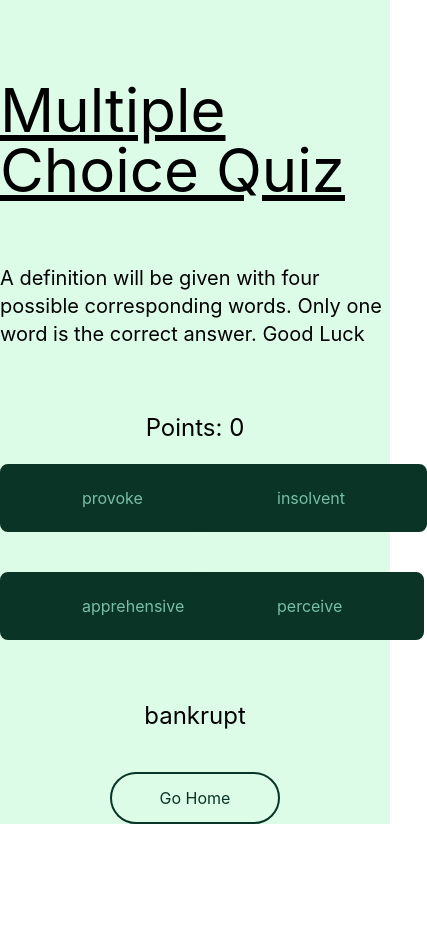
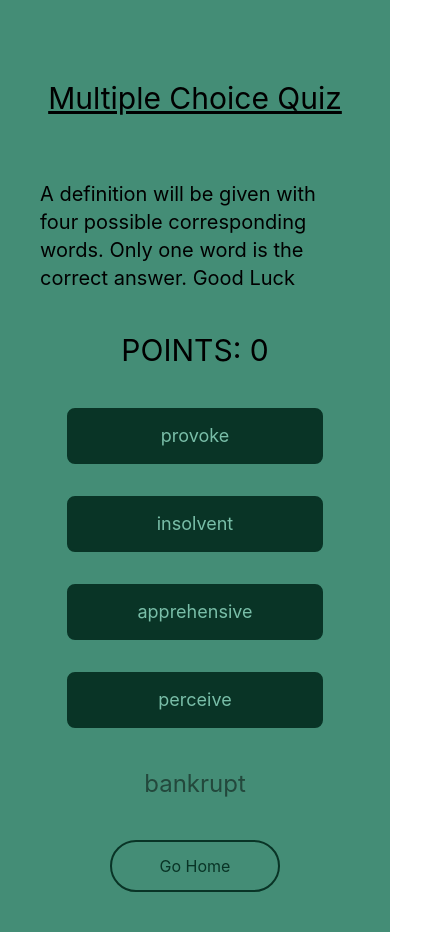
Before and after one commit to PascalOrdano18/SAT-Vocabulary-APP, a Next.js app: page /quiz in a window 390 px wide. Shown: the whole page, 427 px wide, since content can reach past the window. Before the commit the page ends 844 px from the top, so only its background shows below. Built offline with nearby package versions, Linux system fonts and the light colour scheme.

Commit message:
responsive design

```diff
--- a/components/QuizMC.jsx
+++ b/components/QuizMC.jsx
@@ -81,12 +81,6 @@ export const QuizMC = () => {
                 option4[1](newWord)
             }
         })
-
-
-
-
-
-
         setNewCorrectWord(correctWord)
         setNewDefinition(correctDefinition)
         setOrder(Math.floor(Math.random() * 4))
@@ -99,18 +93,19 @@ export const QuizMC = () => {
   return (
     <>
 
-        <h1 className="text-black mx-auto text-2xl">Points: {points}</h1>
+        <h1 className="text-black mx-auto text-3xl md:text-4xl mt-10">POINTS: {points}</h1>
 
 
-        <div className="grid grid-cols-2 w-full mx-auto max-w-[1000px]">
-            <button onClick={ handleInput } className="bg-[#093426] text-[#79BEA8] w-fit hover:animate-pulse mx-auto px-20 py-5 rounded-lg m-5 hover:bg-[#448D76] hover:text-[#093426] border-[#093426] border-2 hover:px-24 transition-all">  { order === 0 ? newCorrectWord : option1[0] } </button>
-            <button onClick={ handleInput } className="bg-[#093426] text-[#79BEA8] w-fit hover:animate-pulse mx-auto px-20 py-5 rounded-lg m-5 hover:bg-[#448D76] hover:text-[#093426] border-[#093426] border-2 hover:px-24 transition-all"> { order === 1 ? newCorrectWord : option2[0] } </button>
-            <button onClick={ handleInput } className="bg-[#093426] text-[#79BEA8] w-fit hover:animate-pulse mx-auto px-20 py-5 rounded-lg m-5 hover:bg-[#448D76] hover:text-[#093426] border-[#093426] border-2 hover:px-24 transition-all"> { order === 2 ? newCorrectWord : option3[0] } </button>
-            <button onClick={ handleInput } className="bg-[#093426] text-[#79BEA8] w-fit hover:animate-pulse mx-auto px-20 py-5 rounded-lg m-5 hover:bg-[#448D76] hover:text-[#093426] border-[#093426] border-2 hover:px-24 transition-all"> { order === 3 ? newCorrectWord : option4[0] } </button>
+        <div className="grid grid-cols-1 md:grid-cols-2 text-lg md:text-2xl w-full mt-10 mx-auto max-w-[1000px]">
+            <button onClick={ handleInput } className="bg-[#093426] text-[#79BEA8] w-64 py-3 md:w-96 md:py-6 lg:py-10 hover:animate-pulse mx-auto rounded-lg sm:mt-8 hover:bg-[#448D76] hover:text-[#093426] border-[#093426] border-2 transition-all">  { order === 0 ? newCorrectWord : option1[0] } </button>
+            <button onClick={ handleInput } className="bg-[#093426] text-[#79BEA8] w-64 py-3 md:w-96 md:py-6 lg:py-10 hover:animate-pulse mx-auto rounded-lg mt-8    hover:bg-[#448D76] hover:text-[#093426] border-[#093426] border-2 transition-all"> { order === 1 ? newCorrectWord : option2[0] } </button>
+            <button onClick={ handleInput } className="bg-[#093426] text-[#79BEA8] w-64 py-3 md:w-96 md:py-6 lg:py-10 hover:animate-pulse mx-auto rounded-lg mt-8    hover:bg-[#448D76] hover:text-[#093426] border-[#093426] border-2 transition-all"> { order === 2 ? newCorrectWord : option3[0] } </button>
+            <button onClick={ handleInput } className="bg-[#093426] text-[#79BEA8] w-64 py-3 md:w-96 md:py-6 lg:py-10 hover:animate-pulse mx-auto rounded-lg mt-8    hover:bg-[#448D76] hover:text-[#093426] border-[#093426] border-2 transition-all"> { order === 3 ? newCorrectWord : option4[0] } </button>
         </div>
 
-
-        <h1 className="flex mt-10 mx-auto text-2xl text-black">{ newDefinition }</h1>
+        <div className="flex mx-10">
+            <h1 className="flex mt-10 md:mt-20 mx-auto text-2xl md:text-4xl text-[#23483C]">{ newDefinition }</h1>
+        </div>
 
 
 
--- a/pages/index.js
+++ b/pages/index.js
@@ -8,11 +8,11 @@ export default function Home() {
 
 
   return (
-    <div className='bg-green-100'>
+    <div className='bg-[#448D76] w-screen h-full min-h-screen overflow-x-hidden'>
 
 
-      <nav className='flex text-xl h-20 justify-between w-full bg-[#093426] shadow-lg'>
-        <div className='container flex flex-wrap justify-between items-center mx-auto text-[#79BEA8]'>
+      <nav className='flex text-xl h-20 px-2 sm:px-4 py-2.5 w-full bg-[#093426] shadow-lg'>
+      <div className="container mx-10 text-[#448D76] flex flex-wrap justify-between items-center">
           <Link href='./'><a>SAT</a></Link>
             <ul className='flex space-x-5'>
               <li> <Link href='/quiz'><a className='hover:underline hover:text-[#E7F3EF] transition-all'> QUIZ</a></Link></li>
@@ -22,8 +22,8 @@ export default function Home() {
 
       </nav>
 
-      <h1 className='text-[#23483C] text-4xl mt-10 text-center underline'>Learn Some Words!</h1>
-      <p className='my-10 w-[60%] mx-auto text-[#1a3a30]'>This is a simple app to learn SAT vocabulary from a McGraw Hill database. We will try to expand it as much as possible with the objective of making vocabulary-learning easy. The app is still in development, we preciate any suggestion / bug report. </p>
+      <h1 className='text-[#23483C] text-5xl mt-20 text-center underline'>Learn Some Words!</h1>
+      <p className='my-10 w-[60%] mx-auto text-xl text-[#1a3a30]'>This is a simple app to learn SAT vocabulary from a McGraw Hill database. We will try to expand it as much as possible with the objective of making vocabulary-learning easy. The app is still in development, we preciate any suggestion / bug report. </p>
       <p className='bg-green-200 w-fit rounded'>unit 5 only :)</p>
 
       <hr />
--- a/pages/input/index.js
+++ b/pages/input/index.js
@@ -11,7 +11,7 @@ export default function Input (){
                 <title>SAT - INPUT</title>
                 <meta name="viewport" content="initial-scale=1.0, width=device-width" />
              </Head>
-            <div className="w-screen h-screen flex flex-col bg-[#448D76]">
+            <div className="w-screen h-full min-h-screen flex flex-col bg-[#448D76]">
 
                 <div className="mx-auto mt-12 max-w-[740px]">
                     <h1 className="mx-auto text-6xl w-fit underline">Input Quiz</h1>
--- a/pages/quiz/index.js
+++ b/pages/quiz/index.js
@@ -1,4 +1,3 @@
-// import Head from "next/head";
 import Link from "next/link";
 import Head from "next/head";
 import { QuizMC } from "../../components/QuizMC";
@@ -11,24 +10,19 @@ const index = () => {
     <>
       <Head>
         <title>SAT - QUIZ</title>
-        <meta name="viewport" content="initial-scale=1.0, width=device-width" />
       </Head>
 
-      <div className="w-screen h-full flex flex-col bg-green-100">
+      <div className="w-screen h-full min-h-screen flex flex-col bg-[#448D76]">
 
-        <div className="mx-auto mt-20 max-w-[740px]">
-            <h1 className="mx-auto text-6xl w-fit underline">Multiple Choice Quiz</h1>
-            <p className="w-fit mx-auto my-16 text-xl">A definition will be given with four possible corresponding words. Only one word is the correct answer. Good Luck</p>
+        <div className="mx-10 sm:mx-auto mt-20 max-w-[740px]">
+            <h1 className="mx-auto text-3xl lg:text-6xl w-fit underline">Multiple Choice Quiz</h1>
+            <p className="w-fit max-w-xs sm:max-w-sm lg:max-w-lg xl:max-w-none lg:mx-auto mt-16 sm:mb-12 text-xl sm:text-2xl">A definition will be given with four possible corresponding words. Only one word is the correct answer. Good Luck</p>
         </div>
-
-
 
       <QuizMC />
 
-
-
         <Link className="hover:cursor-pointer" href='/'>
-          <a className=" text-[#093426] py-3 px-12 rounded-full w-fit mx-auto mt-10 border-2 border-[#093426] transition-all hover:px-24">
+          <a className=" text-[#093426] mb-10 py-3 px-12 rounded-full w-fit mx-auto mt-10 border-2 border-[#093426] transition-all hover:px-24">
             Go Home
           </a>
         </Link>
```
